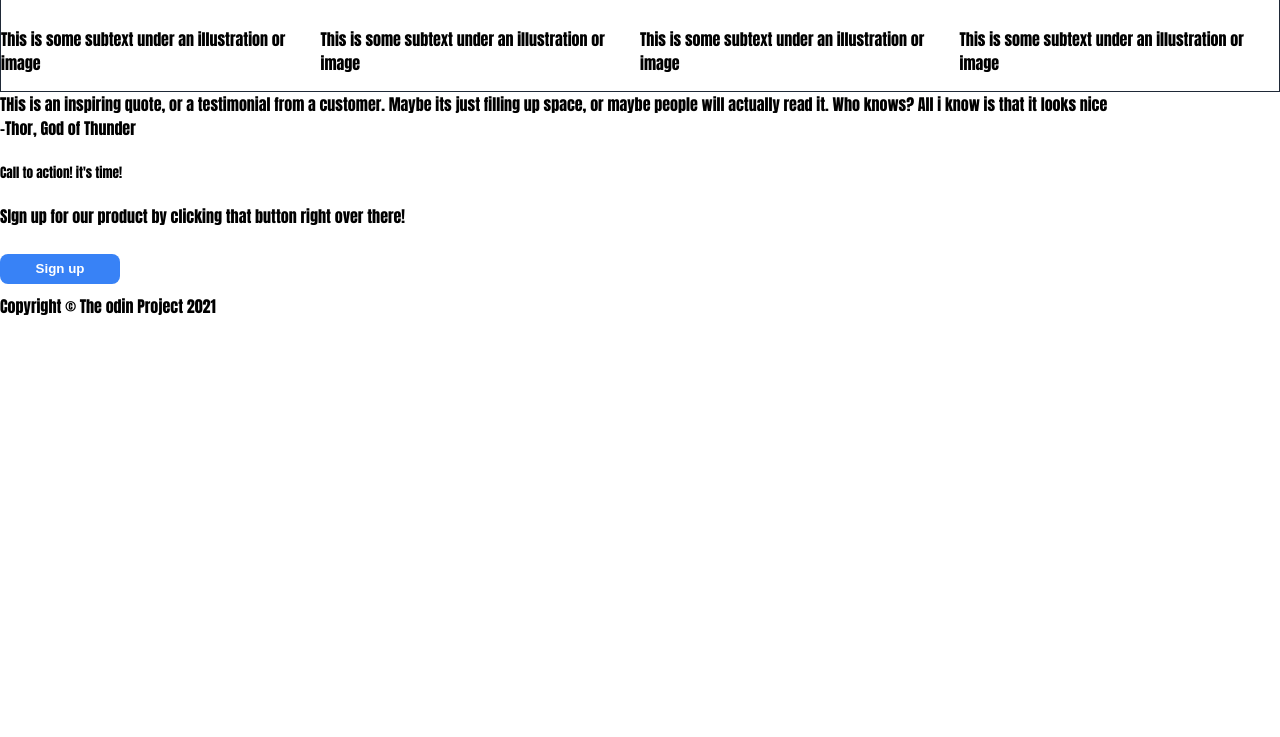
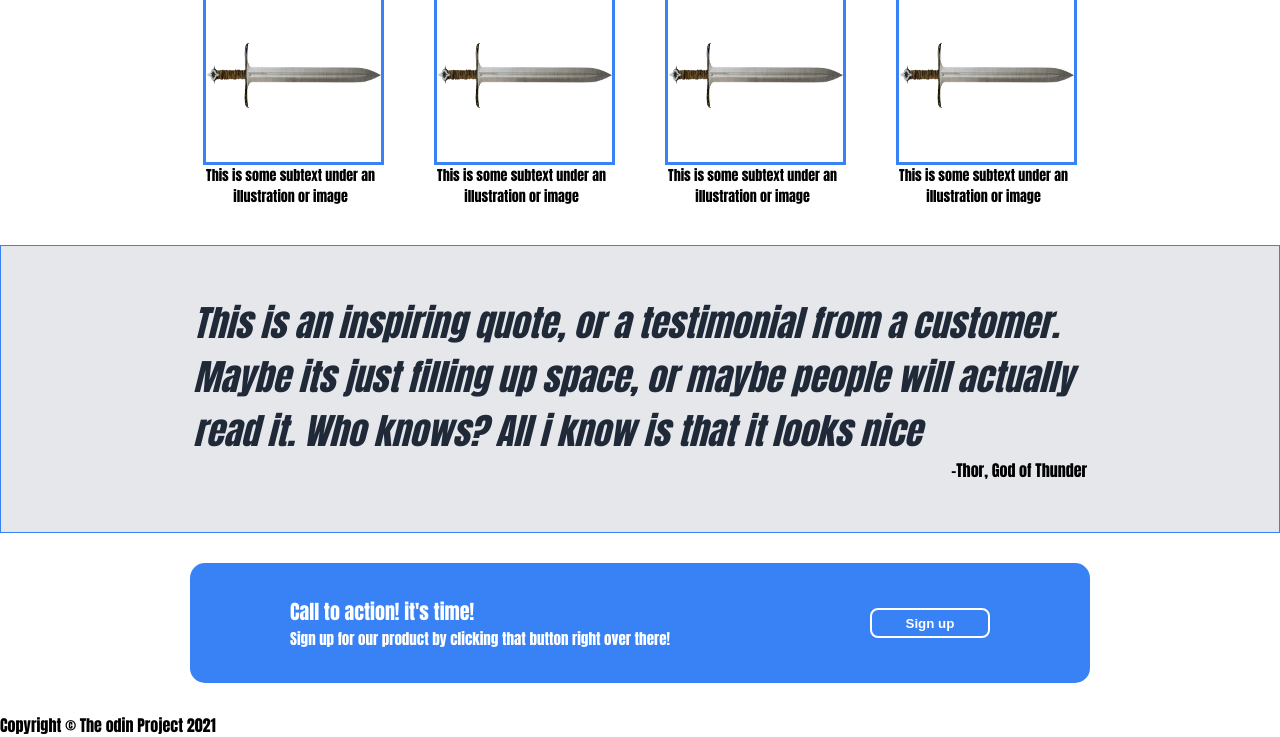
Before and after one commit to Dracopi/Flex-Project, a plain HTML site: page index.html in a window 1280 px wide. Shown: the part 466-1203 px from the top of the page. Before the commit the page ends 800 px from the top, so only its background shows below. Drawn offline with Linux system fonts and the light colour scheme.

Commit message:
second, third, fourth section completed, maybe they need to be polished

```diff
--- a/index.html
+++ b/index.html
@@ -28,29 +28,43 @@
         </div>
 
         <div class="middle-top">
-            <h3>Some random information.</h3>
+            <div id="info">Some random information.</div>
 
             <div class="imagesub">
-                <p>This is some subtext under an illustration or image</p>
-                <p>This is some subtext under an illustration or image</p>
-                <p>This is some subtext under an illustration or image</p>
-                <p>This is some subtext under an illustration or image</p>
+                <div class="group">
+                    <img src="/sword.png" alt="espada">
+                    <div class="text">This is some subtext under an illustration or image</div>
+                </div>
+                <div class="group">
+                    <img src="/sword.png" alt="espada">
+                    <div class="text">This is some subtext under an illustration or image</div>
+                </div>
+                <div class="group">
+                    <img src="/sword.png" alt="espada">
+                    <div class="text">This is some subtext under an illustration or image</div>
+                </div>
+                <div class="group">
+                    <img src="/sword.png" alt="espada">
+                    <div class="text">This is some subtext under an illustration or image</div>
+                </div>
             </div>
         </div>
 
         <div class="middle-down">
-            <div id="big-quote"> THis is an inspiring quote, or a testimonial from a customer. Maybe its just filling up space, or maybe people will actually read it. Who knows? All i know is that it looks nice</div>
+            <div id="big-quote"> This is an inspiring quote, or a testimonial from a customer. Maybe its just filling up space, or maybe people will actually read it. Who knows? All i know is that it looks nice</div>
             <div id="small-quote"> -Thor, God of Thunder </div>
         </div>
 
         <div class="down">
             <div class="container">
-                <h5>Call to action! it's time!</h5>
-                <p> SIgn up for our product by clicking that button right over there!</p>
-                <button>Sign up</button>
+                <div class="contain-text">
+                    <div class="action">Call to action! it's time!</div>
+                    <div class="small-text"> Sign up for our product by clicking that button right over there!</div>
+                </div>
+                 <button class="butt">Sign up</button>
             </div>
+        </div>
 
-            <div class="footer"> Copyright © The odin Project 2021</div>
-        </div>
+        <div class="footer"> Copyright © The odin Project 2021</div>
     </body>
 </html>
--- a/styles.css
+++ b/styles.css
@@ -2,6 +2,8 @@ body {
   /*  background-color: black; */
     margin: 0;
     font-family: Impact, Haettenschweiler, 'Arial Narrow Bold', sans-serif;
+    max-height: 100vh;
+    max-width: 100vw;
 }
 /* INICIO DE PRIMERA SECCIÓN*/
 .header {
@@ -36,7 +38,7 @@ a {
 .header .container { /* Se tiene que dividir el espacio entre .middle-text y .placeholder, además de crear un cuadro de gran tamaño para .placeholder*/
     display: flex;
    /* border: solid rgb(152, 118, 190) 1px; */
-    margin: 10% 0;
+    margin: 8% 0;
 }
 
 .container .middle-text{
@@ -80,12 +82,104 @@ button { /*Fondo azul, letras blancas y borde ligeramente redondo*/
 /* INICIO DE SEGUNDA SECCIÓN*/
 
 .middle-top {
-    border: #1F2937 solid 1px;
+   /* border: #5d7699 solid 1px; */
     display: flex;
     flex-direction: column;
     align-items: center;
+    margin: 2% 0 3% 0;
 }
 
 .imagesub {
     display: flex;
+   /* border: #3882f6 solid 1px;*/
+    gap: 50px;
+    text-align: center;
 }
+
+.group {
+ /* border: #808080 solid 1px; */
+  display: flex;
+  flex-flow: column;
+}
+
+img {
+  width: 175px;
+  height: 175px;
+   border: #3882f6 solid 3px;
+}
+
+.text {
+  flex-wrap: wrap;
+  width: 175px;
+  font-size: 14px;
+}
+
+#info {
+  font-weight: 1000;
+  font-size: 36px;
+  color: #1F2937;
+}
+
+/* FIN DE SEGUNDA SECCION*/
+/*INICIO DE TERCERA SECCION*/
+
+.middle-down {
+  display: flex;
+  border: #3882f6 solid 1px;
+  flex-direction: column;
+  padding: 50px 15%;
+  background-color: #e5e7eb;
+}
+
+#big-quote {
+  font-size: 36px;
+  font-weight: 100;
+  color: #1F2937;
+  font-style: italic;
+}
+
+#small-quote {
+  align-self: flex-end;
+  font-weight: 900;
+}
+
+/*FIN DE TERCERA SECCION*/
+/*INICIO DE ULTIMA SECCION*/
+
+.down {
+  display: flex;
+  align-items: center;
+  justify-content: center;
+  margin: 30px 0;
+
+
+}
+
+.down .container {
+  display: flex;
+  background-color: #3882f6;
+  width: 900px;
+  height: 120px;
+  border-radius: 15px;
+  align-items: center;
+  justify-content: space-around
+}
+.contain-text{
+ justify-content: flex-start;
+ color: #ffffff;
+}
+
+.action {
+  font-size: 20px;
+  font-weight: 700;
+}
+
+.small-text {
+  font-weight: 100;
+  font-size: 15px;
+}
+.butt{
+  border: solid 2px white;
+  align-self: center;
+  justify-content: center;
+}
```
Also changed, not shown: gato.jpg (added), sword.png (added).
